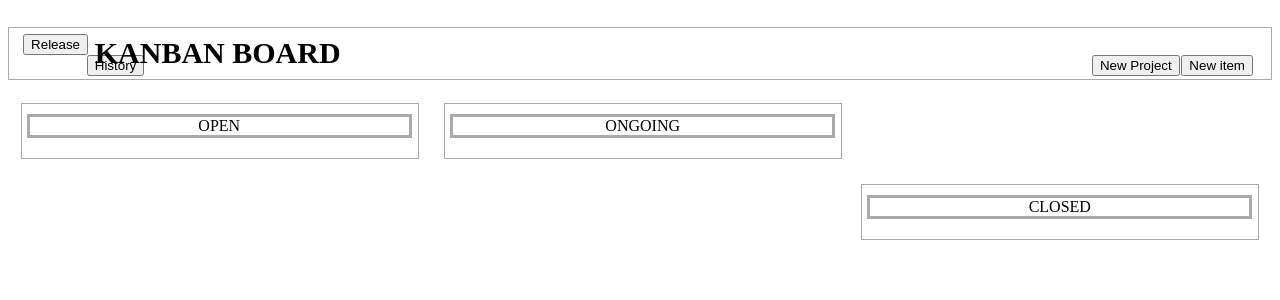
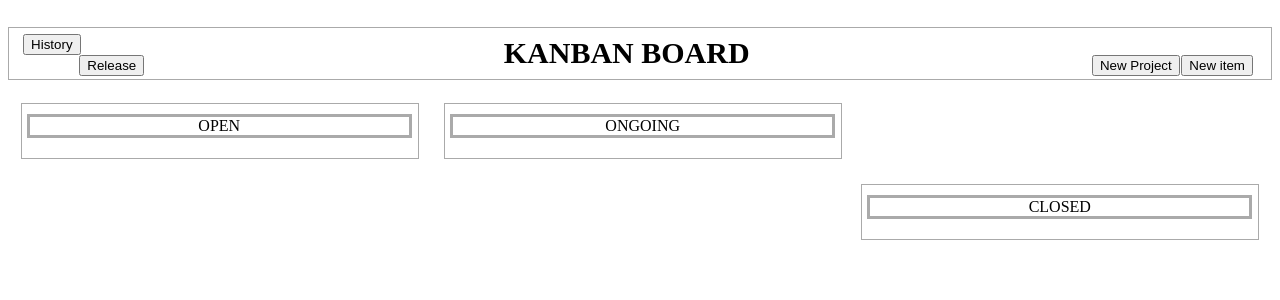
Before and after one commit to normanzhao/NodeJS_Kanban, a React (Create React App) app: page / in a window 1280 px wide. Shown: the top 300 px of the page. Built offline with nearby package versions, Linux system fonts and the light colour scheme.

Commit message:
Renamed project and tweaked some UI.

```diff
--- a/src/Header.js
+++ b/src/Header.js
@@ -29,10 +29,10 @@ export default class Header extends Component {
                 <tbody>
                     <tr>
                         <th className="left" style={{ width: '150%', paddingLeft: '15%', paddingTop: '5%' }}>
-                                <button className="left Button" onClick={() => { this.setState({ showModal: true, modalType: "release" }); }}>Release</button>
                             <Link to='/history'>
-                                 <button className="right Button">History</button>
+                                <button className="left Button">History</button>
                             </Link>
+                             <button className="right Button" onClick={() => { this.setState({ showModal: true, modalType: "release" }); }}>Release</button>
                         </th>
                         <th className="header-title">KANBAN BOARD</th>
                         <th className="right" style={{ width: '150%', paddingRight: '15%', paddingTop: '5%' }}>
--- a/src/Modal.js
+++ b/src/Modal.js
@@ -36,7 +36,7 @@ export default class Modal extends Component {
                 return (
                     <div>
                         Project title:
-                        <input type="text" style={{ width: '48%', margin: '1.5% 0% 0.75  % 0%' }} name="title" onChange={this.stateUpdater} />
+                        <input type="text" style={{ width: '48%', margin: '1.5% 0% 0.75  % 0%' }} name="title" onChange={this.stateUpdater} maxLength="25"/>
                         &nbsp;Acronym:
                         <input type="text" style={{ width: '15%', margin: '1.5% 0% 0.75  % 0%', textTransform:'uppercase' }} name="acronym" onChange={this.stateUpdater} maxLength="3"/> <br />
                         Project description: <br />
--- a/src/styles.css
+++ b/src/styles.css
@@ -21,7 +21,6 @@
     width: 100%;
     display: inline-block;
     margin: 1.5% auto 0.5% auto;
-    border: 1px solid #aaaaaa;
     font-size: 30px;
     text-align: center;
     border: 1px solid #aaaaaa;
@@ -94,9 +93,6 @@
     width: 75%;
     top: 0%;
     background-color: white;
-}
-
-th {
     text-align: left;
 }
 
```
Also changed, not shown: 1 other file (tests, documents, lock files or other folders).
